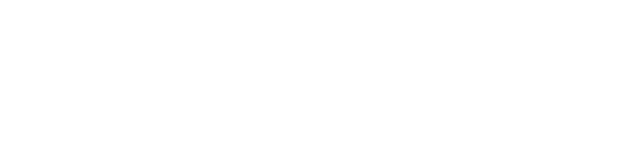
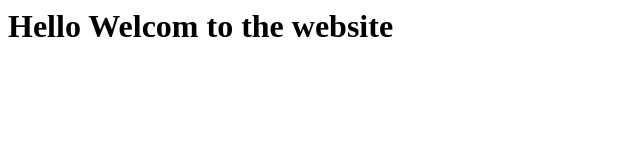
Before and after one commit to Jahshelby/Website1, a plain HTML site: page index.html in a window 1280 px wide. Shown: the whole page, without its empty margins (0-640 px from the left). Drawn offline with Linux system fonts and the light colour scheme.

Commit message:
added a h1 tag

```diff
--- a/index.html
+++ b/index.html
@@ -6,6 +6,6 @@
     <title>Document</title>
 </head>
 <body>
-
+    <h1>Hello Welcom to the website</h1>
 </body>
 </html>
```
